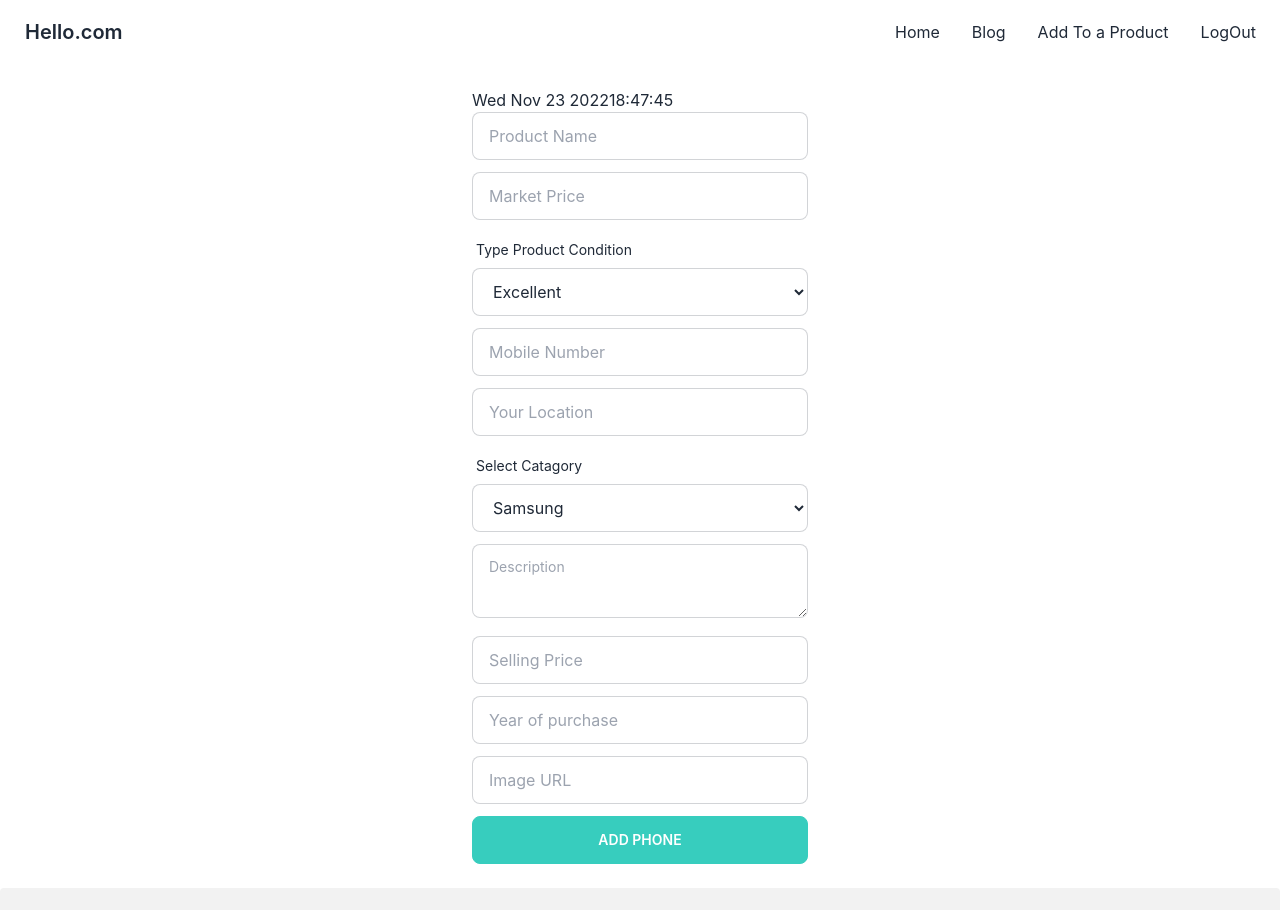
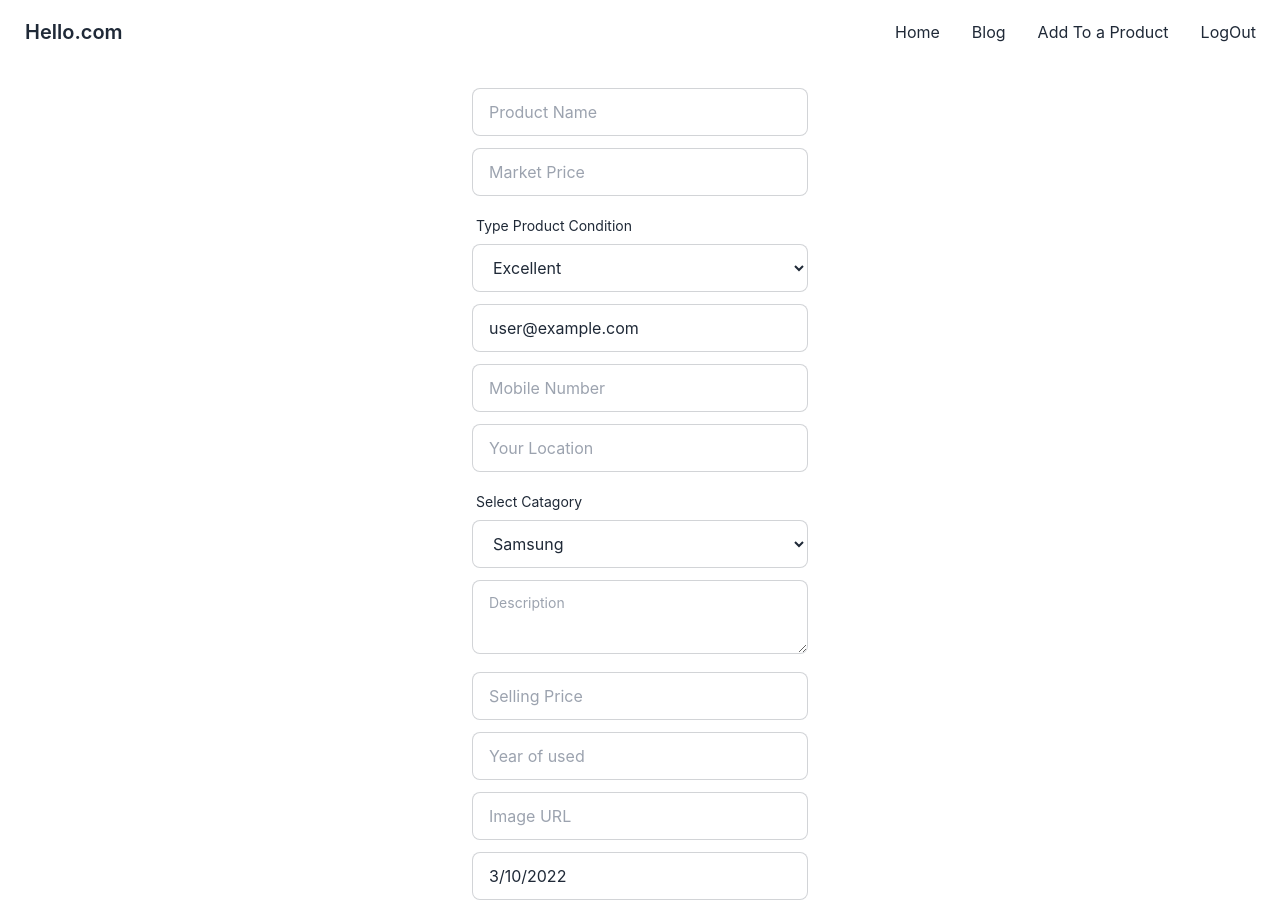
Before and after one commit to tnayem/hello-dot-com-clint, a React (Create React App) app: page /addproduct in a window 1280 px wide. Shown: the top 910 px of the page. Built offline with nearby package versions, Linux system fonts and the light colour scheme; no server answers; sample sign-in values are in the browser's storage.

Commit message:
send data from clint side to database

```diff
--- a/src/Pages/AddProduct/AddProduct.js
+++ b/src/Pages/AddProduct/AddProduct.js
@@ -1,32 +1,63 @@
-import React from 'react';
+import React, { useContext } from 'react';
 import { useForm } from 'react-hook-form';
-import { toast} from 'react-toastify';
+import { toast } from 'react-toastify';
+import { AuthContext } from '../../Context/AuthProvider';
 
 const AddProduct = () => {
     const { register, handleSubmit, formState: { errors } } = useForm();
+    const { user } = useContext(AuthContext)
+    console.log(user);
     let showDate = new Date();
-    let dt = showDate.toDateString();
-    let time = showDate.getHours() + ':' + showDate.getMinutes() + ':' + showDate.getSeconds();
+    let date = showDate.getDay() + '/' + showDate.getMonth() + '/' + showDate.getFullYear()
+    let time = showDate.getHours() + ':' + ' ' + showDate.getMinutes()
     const handleAddData = (data) => {
         console.log(data);
-        toast.success('Your info added successfully')
+        const myProduct = {
+            model: data.model,
+            marketPrice: data.marketPrice,
+            condition: data.condition,
+            email: data.email,
+            mobileNumber: data.mobileNumber,
+            location: data.location,
+            brand: data.brand,
+            description: data.description,
+            price: data.price,
+            used: data.used,
+            productImg: data.productImg,
+            date: data.date,
+            time: data.time
+
+        }
+        fetch('http://localhost:5000/phones', {
+            method: 'POST',
+            headers: {
+                'content-type': 'application/json'
+            },
+            body: JSON.stringify(myProduct)
+        })
+            .then(res => res.json())
+            .then(data => {
+                console.log(data)
+                if (data.acknowledged) {
+                    toast.success('Your Phone info added successfully')
+                }
+            })
+            .catch(error => console.error(error))
     }
     return (
         <div className='w-96 mx-auto p-6'>
-            {dt}
-            {time}
             <form onSubmit={handleSubmit(handleAddData)}>
                 {/* Product Name */}
                 <div className="form-control w-full mb-3">
-                    <input {...register("model",{
-                        required:'Name is Required'
+                    <input {...register("model", {
+                        required: 'Name is Required'
                     })} type="text" placeholder="Product Name" className="input input-bordered w-full" />
                     {errors?.model && <p className='text-rose-200'>{errors?.model?.message}</p>}
                 </div>
                 {/* Market Price */}
                 <div className="form-control w-full mb-3">
-                    <input {...register("marketPrice",{
-                        required:'Market Price is Required'
+                    <input {...register("marketPrice", {
+                        required: 'Market Price is Required'
                     })} type="text" placeholder="Market Price" className="input input-bordered w-full" />
                     {errors?.marketPrice && <p className='text-rose-200'>{errors?.marketPrice?.message}</p>}
                 </div>
@@ -41,17 +72,21 @@ const AddProduct = () => {
                         <option value="Fair">Fair</option>
                     </select>
                 </div>
+                {/*Email*/}
+                <div className="form-control w-full mb-3">
+                    <input {...register("email")} type="text" className="input input-bordered w-full" value={user.email} readOnly />
+                </div>
                 {/* Phone Number */}
                 <div className="form-control w-full mb-3">
-                    <input {...register("mobileNumber",{
-                        required:"Mobile Number is Required"
+                    <input {...register("mobileNumber", {
+                        required: "Mobile Number is Required"
                     })} type="text" placeholder="Mobile Number" className="input input-bordered w-full" />
                     {errors?.mobileNumber && <p className='text-rose-200'>{errors?.mobileNumber?.message}</p>}
                 </div>
                 {/* Location */}
                 <div className="form-control w-full mb-3">
-                    <input {...register("location",{
-                        required:"Location is Required"
+                    <input {...register("location", {
+                        required: "Location is Required"
                     })} type="text" placeholder="Your Location" className="input input-bordered w-full" />
                     {errors?.location && <p className='text-rose-200'>{errors?.location?.message}</p>}
                 </div>
@@ -67,30 +102,38 @@ const AddProduct = () => {
                     </select>
                 </div>
                 {/* Description */}
-                <textarea {...register("description",{
-                    required:"Description is Required"
+                <textarea {...register("description", {
+                    required: "Description is Required"
                 })} className="textarea textarea-bordered w-full" placeholder="Description"></textarea>
                 {errors?.description && <p className='text-rose-200'>{errors?.description?.message}</p>}
                 {/* Price */}
                 <div className="form-control w-full my-3">
-                    <input {...register("price",{
-                        required:"Selling Price is Required"
+                    <input {...register("price", {
+                        required: "Selling Price is Required"
                     })} type="text" placeholder="Selling Price" className="input input-bordered w-full" />
                     {errors?.price && <p className='text-rose-200'>{errors?.price?.message}</p>}
                 </div>
                 {/* Year of purchase */}
                 <div className="form-control w-full mb-3">
-                    <input {...register("used",{
-                        required:"Year Of Purchase is Required"
-                    })} type="text" placeholder="Year of purchase" className="input input-bordered w-full" />
+                    <input {...register("used", {
+                        required: "Year Of used is Required"
+                    })} type="text" placeholder="Year of used" className="input input-bordered w-full" />
                     {errors?.used && <p className='text-rose-200'>{errors?.used?.message}</p>}
                 </div>
                 {/* Product Imgage */}
                 <div className="form-control w-full mb-3">
-                    <input {...register("productImg",{
-                        required:"Image URL is Required"
+                    <input {...register("productImg", {
+                        required: "Image URL is Required"
                     })} type="text" placeholder="Image URL" className="input input-bordered w-full" />
                     {errors?.productImg && <p className='text-rose-200'>{errors?.productImg?.message}</p>}
+                </div>
+                {/* Current Date*/}
+                <div className="form-control w-full mb-3">
+                    <input {...register("date")} type="text" placeholder="Date" className="input input-bordered w-full" value={date} readOnly />
+                </div>
+                {/* Current Time */}
+                <div className="form-control w-full mb-3">
+                    <input {...register("time")} type="text" placeholder="time" className="input input-bordered w-full" value={time} readOnly />
                 </div>
 
                 <input className='btn btn-accent w-full text-white' value='Add Phone' type="submit" />
--- a/src/Pages/Brand/Oppo/Oppo.js
+++ b/src/Pages/Brand/Oppo/Oppo.js
@@ -13,7 +13,7 @@ const Oppo = () => {
     return (
         <div>
             <h2 className='text-3xl text-center my-12'>Chose Your Best Phone From Oppo Gallery</h2>
-            <div>
+            <div className='grid lg:grid-cols-3 md:grid-cols-2 sm:grid-cols-1 gap-4'>
                 {
                     oppoPhones?.map(oppoPhone=><SOppo
                     key={oppoPhone._id}
--- a/src/Pages/Brand/Oppo/SOppo.js
+++ b/src/Pages/Brand/Oppo/SOppo.js
@@ -2,7 +2,7 @@ import React, { useContext } from 'react';
 import { AuthContext } from '../../../Context/AuthProvider';
 
 const SOppo = ({ oppoPhone }) => {
-    const { brand, productImg, model, location, marketPrice, price, condition } = oppoPhone
+    const { brand, productImg, model, location, marketPrice, price, used } = oppoPhone
     const{setPhoneData}=useContext(AuthContext)
     return (
         <div>
@@ -14,7 +14,7 @@ const SOppo = ({ oppoPhone }) => {
                     <h2 className="card-title">{model}</h2>
                     <h4 className='text-xl'>Market Price: {marketPrice} Tk</h4>
                     <h4 className='text-xl'>Selling Price: {price} Tk</h4>
-                    <p>Condition: {condition}</p>
+                    <p>Used: {used}</p>
                     <p>{location} </p>
                     <div className="card-actions">
                         <label onClick={()=>setPhoneData(oppoPhone)} htmlFor="buyNow-modal" className="btn btn-primary">Buy Now</label>
--- a/src/Pages/Brand/Realme/SRealme.js
+++ b/src/Pages/Brand/Realme/SRealme.js
@@ -2,7 +2,7 @@ import React, { useContext } from 'react';
 import { AuthContext } from '../../../Context/AuthProvider';
 
 const SRealme = ({ realmePhone }) => {
-    const { brand, productImg, model, location, marketPrice, price, condition } = realmePhone;
+    const { brand, productImg, model, location, marketPrice, price, used } = realmePhone;
     const{setPhoneData}=useContext(AuthContext)
     return (
         <div>
@@ -14,7 +14,7 @@ const SRealme = ({ realmePhone }) => {
                     <h2 className="card-title">{model}</h2>
                     <h4 className='text-xl'>Market Price: {marketPrice} Tk</h4>
                     <h4 className='text-xl'>Selling Price: {price} Tk</h4>
-                    <p>Condition: {condition}</p>
+                    <p>Used: {used}</p>
                     <p>{location} </p>
                     <div className="card-actions">
                     <label  onClick={()=>setPhoneData(realmePhone)} htmlFor="buyNow-modal" className="btn btn-primary">Buy Now</label>
--- a/src/Pages/Brand/Samsung/SingleSamsung.js
+++ b/src/Pages/Brand/Samsung/SingleSamsung.js
@@ -2,7 +2,7 @@ import React, { useContext } from 'react';
 import { AuthContext } from '../../../Context/AuthProvider';
 
 const SingleSamsung = ({ samsungPhone }) => {
-    const { brand, productImg, model, location, marketPrice, price, condition } = samsungPhone;
+    const { brand, productImg, model, location, marketPrice, price, used } = samsungPhone;
     const{setPhoneData}=useContext(AuthContext)
     return (
         <div>
@@ -14,7 +14,7 @@ const SingleSamsung = ({ samsungPhone }) => {
                     <h2 className="card-title">{model}</h2>
                     <h4 className='text-xl'>Market Price: {marketPrice} Tk</h4>
                     <h4 className='text-xl'>Selling Price: {price} Tk</h4>
-                    <p>Condition: {condition}</p>
+                    <p>Used: {used}</p>
                     <p>{location} </p>
                     <div className="card-actions">
                         <label onClick={()=>setPhoneData(samsungPhone)} htmlFor="buyNow-modal" className="btn btn-primary">Buy Now</label>
```
